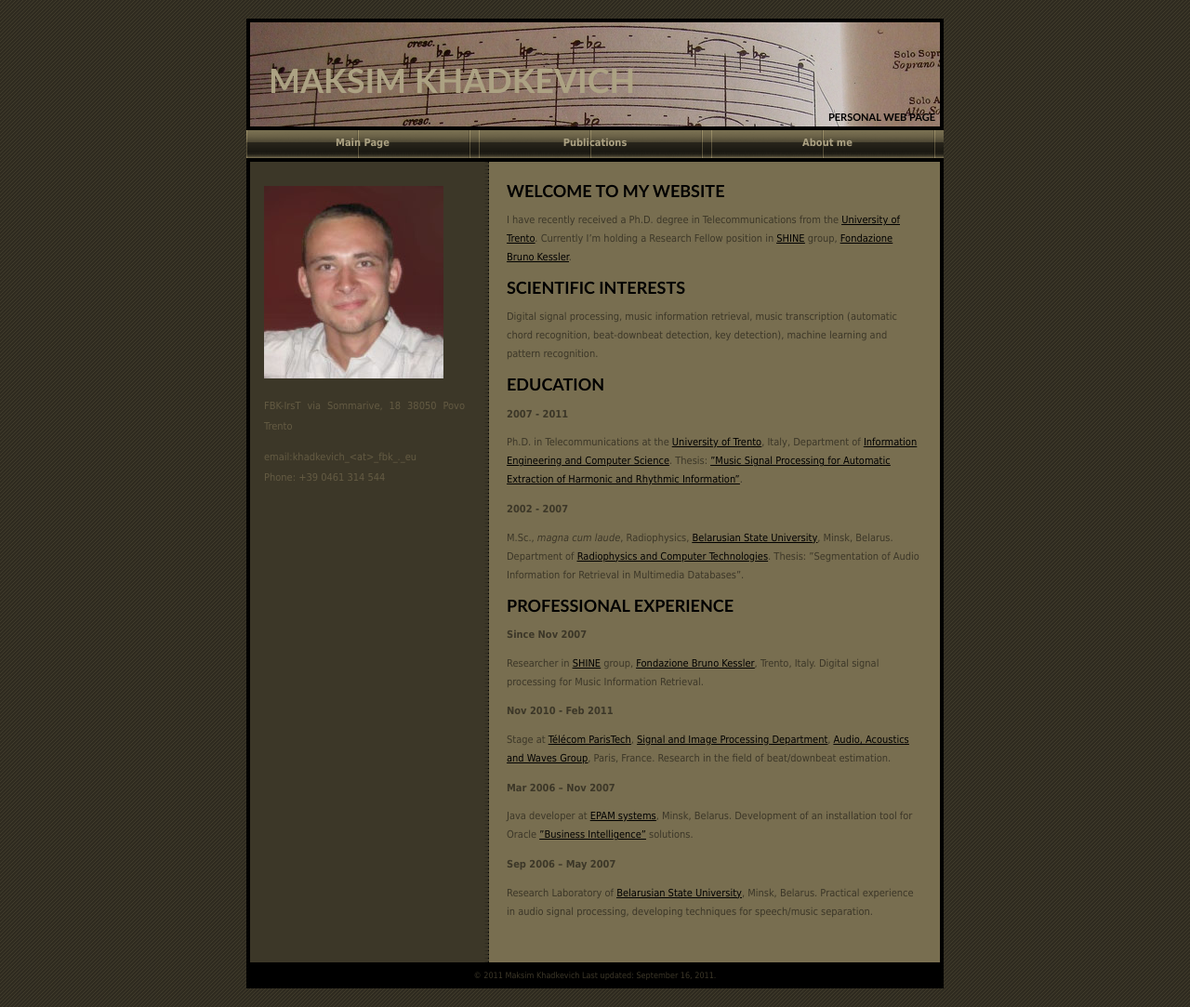
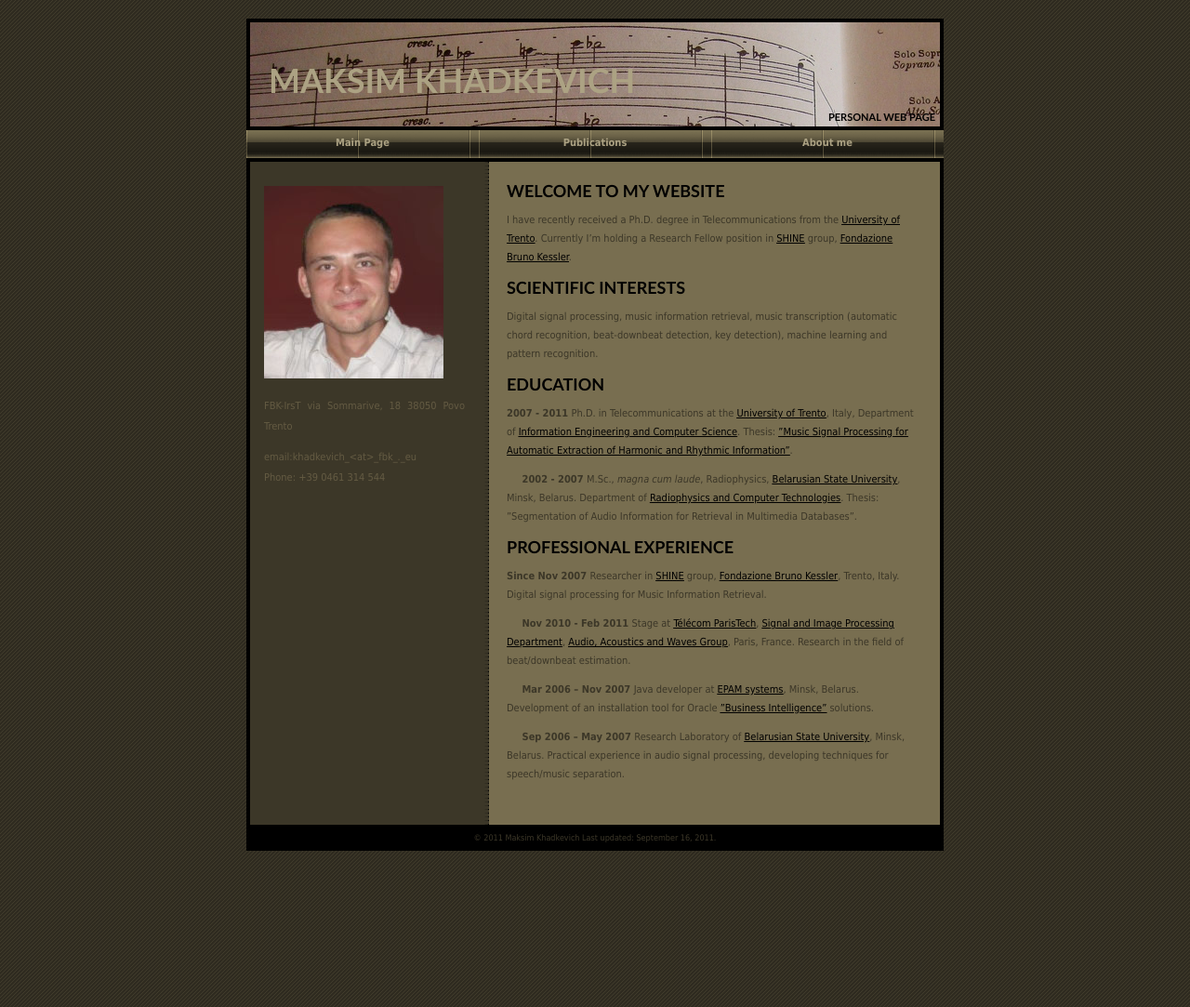
Before and after one commit to hutm/hutm.github.com, a Jekyll site: the page built from main.html, in a window 1280 px wide. Shown: the whole page at 93% size. Built offline with Jekyll 4.4.1, drawn with Linux system fonts in a browser that asks for light colours; Markdown is read by kramdown in place of the engine named in the settings; after the commit the page ends 935 px from its top, so only the background shows below that.

Commit message:
added css file

```diff
--- a/CV-webpage.css
+++ b/CV-webpage.css
@@ -1,5 +1,6 @@
 
 /* start css.sty */
+.cmbx-12{ font-weight: bold;}
 .cmti-12{ font-style: italic;}
 p.noindent { text-indent: 0em }
 td p.noindent { text-indent: 0em; margin-top:0em; }
--- a/main.html
+++ b/main.html
@@ -23,55 +23,50 @@ learning and pattern recognition.
 <!--l. 36--><p class="noindent" >
    <h3 class="sectionHead"><a
  id="x1-3000"></a>Education</h3>
-<!--l. 37--><p class="noindent" >
-   <h4 class="subsectionHead"><a
- id="x1-4000"></a>2007 - 2011</h4>
-<!--l. 37--><p class="noindent" >Ph.D. in Telecommunications at the <a
-href="http://www.unitn.it/" ><span class="uline">University of Trento</span></a>, Italy, Department of
-<a
+<!--l. 38--><p class="noindent" ><span
+class="cmbx-12">2007 - 2011      </span>Ph.D. in Telecommunications at the <a
+href="http://www.unitn.it/" ><span class="uline">University of Trento</span></a>, Italy,
+Department of <a
 href="http://disi.unitn.it/" ><span class="uline">Information Engineering and Computer Science</span></a>. Thesis: <a
-href="http://eprints-phd.biblio.unitn.it/684/1/Maksim_Khadkevich_PhD_Thesis.pdf" ><span class="uline">&#8221;Music Signal Processing
-for Automatic Extraction of Harmonic and Rhythmic Information&#8221;</span></a>.
-<!--l. 39--><p class="noindent" >
-   <h4 class="subsectionHead"><a
- id="x1-5000"></a>2002 - 2007</h4>
-<!--l. 39--><p class="noindent" >M.Sc., <span
+href="http://eprints-phd.biblio.unitn.it/684/1/Maksim_Khadkevich_PhD_Thesis.pdf" ><span class="uline">&#8221;Music
+Signal Processing for Automatic Extraction of Harmonic and Rhythmic
+Information&#8221;</span></a>.
+<!--l. 40--><p class="indent" >   <span
+class="cmbx-12">2002 - 2007      </span>M.Sc., <span
 class="cmti-12">magna cum laude</span>, Radiophysics, <a
-href="http://www.bsu.by/en/main.aspx" ><span class="uline">Belarusian State University</span></a>, Minsk,
-Belarus. Department of <a
-href="http://www.rfe.by/en" ><span class="uline">Radiophysics and Computer Technologies</span></a>. Thesis:
-&#8221;Segmentation of Audio Information for Retrieval in Multimedia Databases&#8221;.
-<!--l. 48--><p class="noindent" >
+href="http://www.bsu.by/en/main.aspx" ><span class="uline">Belarusian State
+University</span></a>, Minsk, Belarus. Department of <a
+href="http://www.rfe.by/en" ><span class="uline">Radiophysics and Computer
+Technologies</span></a>. Thesis: &#8221;Segmentation of Audio Information for Retrieval in
+Multimedia Databases&#8221;.
+<!--l. 49--><p class="noindent" >
    <h3 class="sectionHead"><a
- id="x1-6000"></a>Professional experience</h3>
+ id="x1-4000"></a>Professional experience</h3>
+<!--l. 51--><p class="noindent" ><span
+class="cmbx-12">Since Nov 2007      </span>Researcher in <a
+href="http://shine.fbk.eu/" ><span class="uline">SHINE</span></a> group, <a
+href="http://www.fbk.eu/" ><span class="uline">Fondazione Bruno
+Kessler</span></a>, Trento, Italy. Digital signal processing for Music Information
+Retrieval.
+<!--l. 53--><p class="indent" >   <span
+class="cmbx-12">Nov 2010 - Feb 2011      </span>Stage at <a
+href="http://www.telecom-paristech.fr/" ><span class="uline">Télécom ParisTech</span></a>, <a
+href="http://www.tsi.telecom-paristech.fr/" ><span class="uline">Signal and Image
+Processing Department</span></a>, <a
+href="http://www.tsi.telecom-paristech.fr/aao/" ><span class="uline">Audio, Acoustics and Waves Group</span></a>, Paris, France.
+Research in the field of beat/downbeat estimation.
 
 
 
-<!--l. 50--><p class="noindent" >
-   <h4 class="subsectionHead"><a
- id="x1-7000"></a>Since Nov 2007</h4>
-<!--l. 50--><p class="noindent" >Researcher in <a
-href="http://shine.fbk.eu/" ><span class="uline">SHINE</span></a> group, <a
-href="http://www.fbk.eu/" ><span class="uline">Fondazione Bruno Kessler</span></a>, Trento, Italy. Digital
-signal processing for Music Information Retrieval.
-   <h4 class="subsectionHead"><a
- id="x1-8000"></a>Nov 2010 - Feb 2011</h4>
-<!--l. 51--><p class="noindent" >Stage at <a
-href="http://www.telecom-paristech.fr/" ><span class="uline">Télécom ParisTech</span></a>, <a
-href="http://www.tsi.telecom-paristech.fr/" ><span class="uline">Signal and Image Processing Department</span></a>,
-<a
-href="http://www.tsi.telecom-paristech.fr/aao/" ><span class="uline">Audio, Acoustics and Waves Group</span></a>, Paris, France. Research in the field of
-beat/downbeat estimation.
-   <h4 class="subsectionHead"><a
- id="x1-9000"></a>Mar 2006 &#8211; Nov 2007</h4>
-<!--l. 52--><p class="noindent" >Java developer at <a
-href="http://www.epam.com/" ><span class="uline">EPAM systems</span></a>, Minsk, Belarus. Development of an installation
-tool for Oracle <a
-href="http://www.oracle.com/us/solutions/ent-performance-bi/business-intelligence/index.html" ><span class="uline">&#8221;Business Intelligence&#8221;</span></a> solutions.
-   <h4 class="subsectionHead"><a
- id="x1-10000"></a>Sep 2006 &#8211; May 2007</h4>
-<!--l. 53--><p class="noindent" >Research Laboratory of <a
-href="http://www.bsu.by/en/main.aspx" ><span class="uline">Belarusian State University</span></a>, Minsk, Belarus. Practical
-experience in audio signal processing, developing techniques for speech/music
-separation.
-<!--l. 60--><p class="noindent" >
+<!--l. 55--><p class="indent" >   <span
+class="cmbx-12">Mar 2006 &#8211; Nov 2007      </span>Java developer at <a
+href="http://www.epam.com/" ><span class="uline">EPAM systems</span></a>, Minsk,
+Belarus. Development of an installation tool for Oracle <a
+href="http://www.oracle.com/us/solutions/ent-performance-bi/business-intelligence/index.html" ><span class="uline">&#8221;Business Intelligence&#8221;</span></a>
+solutions.
+<!--l. 57--><p class="indent" >   <span
+class="cmbx-12">Sep 2006 &#8211; May 2007      </span>Research Laboratory of <a
+href="http://www.bsu.by/en/main.aspx" ><span class="uline">Belarusian State
+University</span></a>, Minsk, Belarus. Practical experience in audio signal processing,
+developing techniques for speech/music separation.
+<!--l. 64--><p class="noindent" >
```
